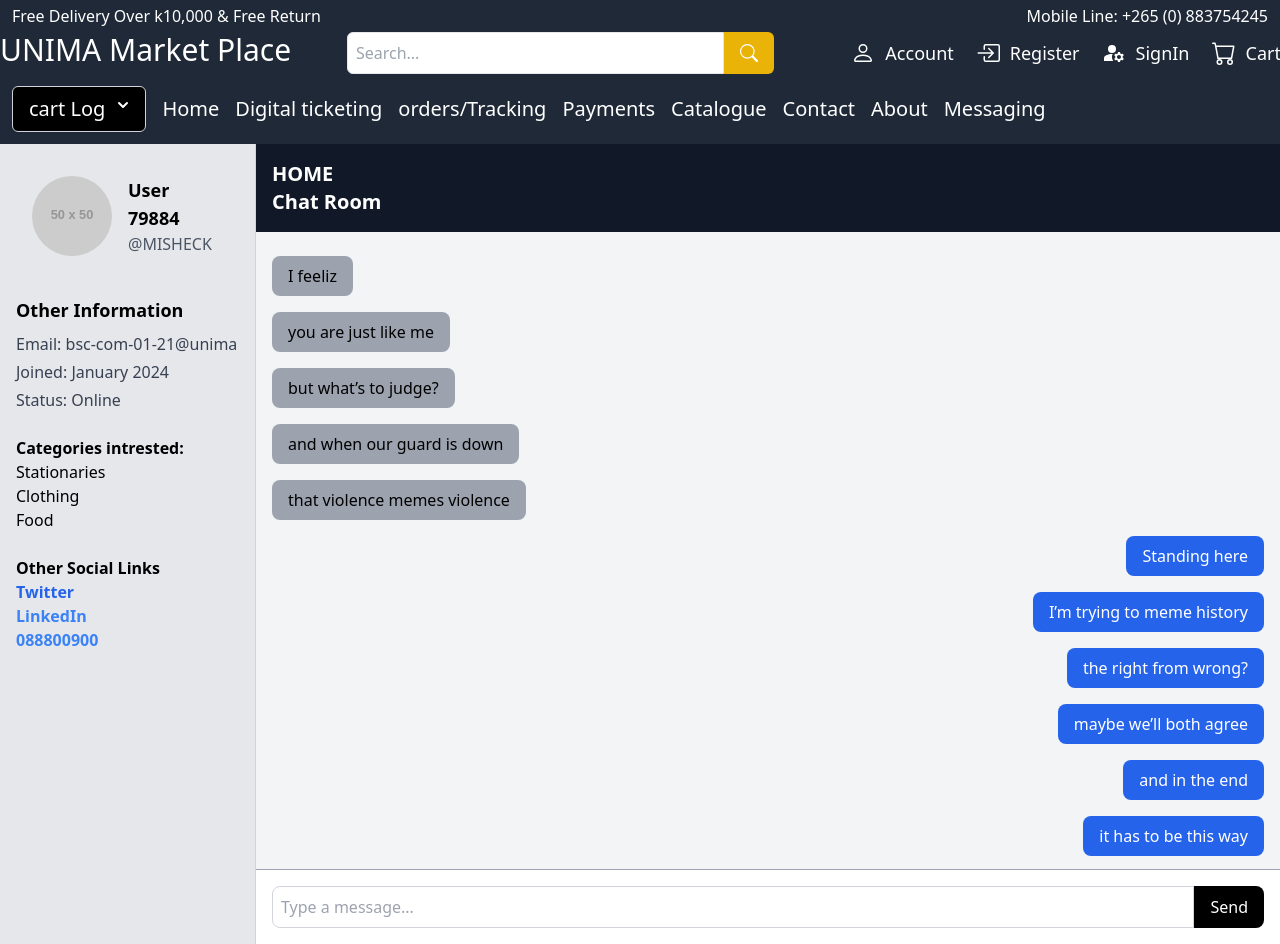
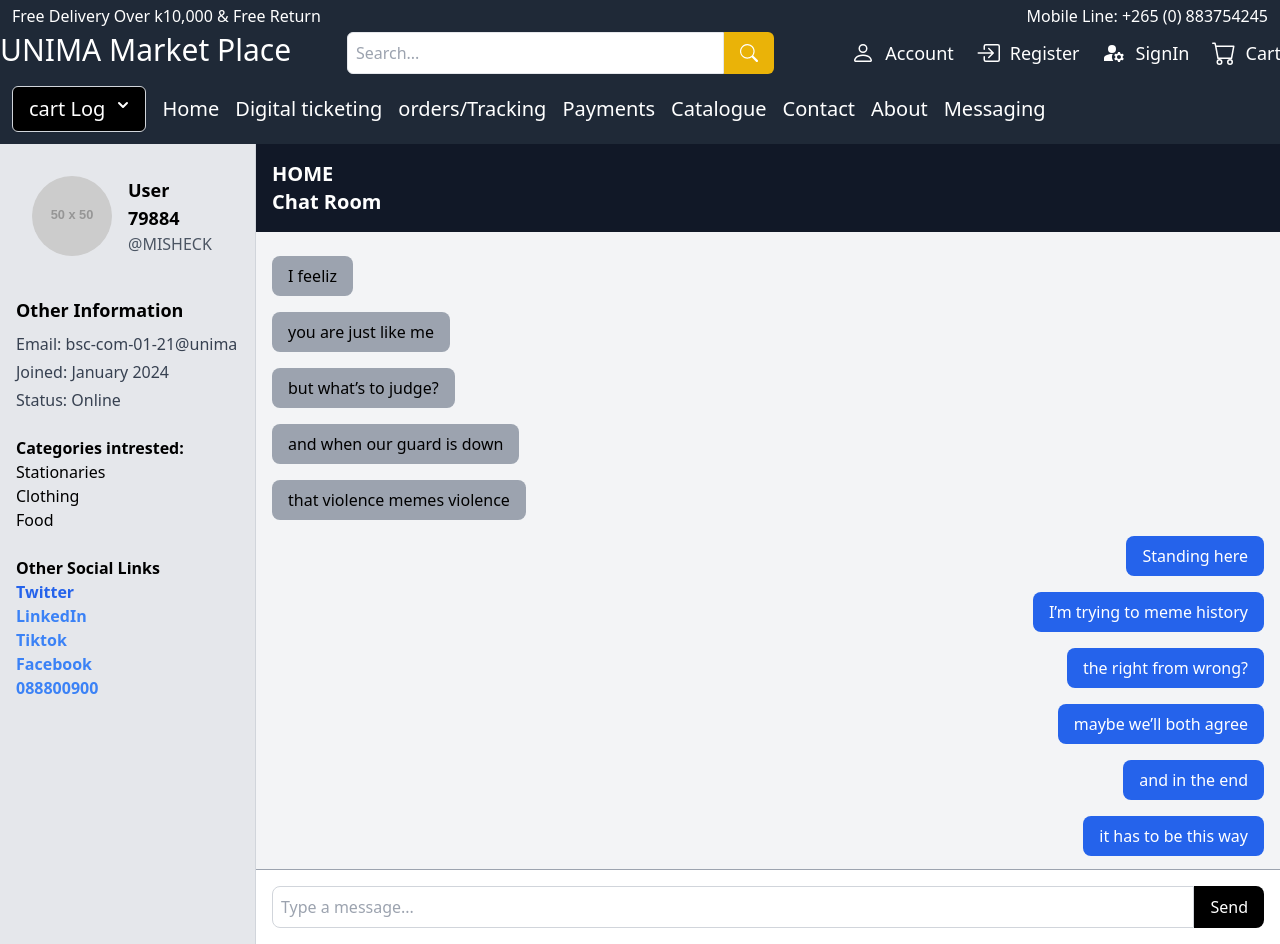
Before and after one commit to MsMalunguza/Group-4-project, a React (Create React App) app: page /chatroom in a window 1280 px wide. Shown: the top 944 px of the page. Built offline with nearby package versions, Linux system fonts and the light colour scheme.

Commit message:
addtional links

```diff
--- a/src/Components/chatroom.jsx
+++ b/src/Components/chatroom.jsx
@@ -58,8 +58,11 @@ const ChatRoom = () => {
             <br />
             <strong>
             <p>Other Social Links</p>
-            <li><a href="https://twitter.com/johndoe" className="text-blue-600 hover:underline mr-4">Twitter</a></li>
-            <li><a href="https://linkedin.com/in/johndoe" className="text-blue-500 hover:underline">LinkedIn</a></li>
+            <li><a href="https://twitter.com/grace" className="text-blue-600 hover:underline mr-4">Twitter</a></li>
+            <li><a href="https://linkedin.com/in/bright" className="text-blue-500 hover:underline">LinkedIn</a></li>
+            <li><a href="https://tiktok.com/misheck_ii" className="text-blue-500 hover:underline">Tiktok</a></li>
+            <li><a href="https://facebook.com/misheck.chihana.52" className="text-blue-500 hover:underline">Facebook</a></li>
+
             <li><a href="#" className="text-blue-500 hover:underline">088800900</a></li>
 
             </strong>
```
